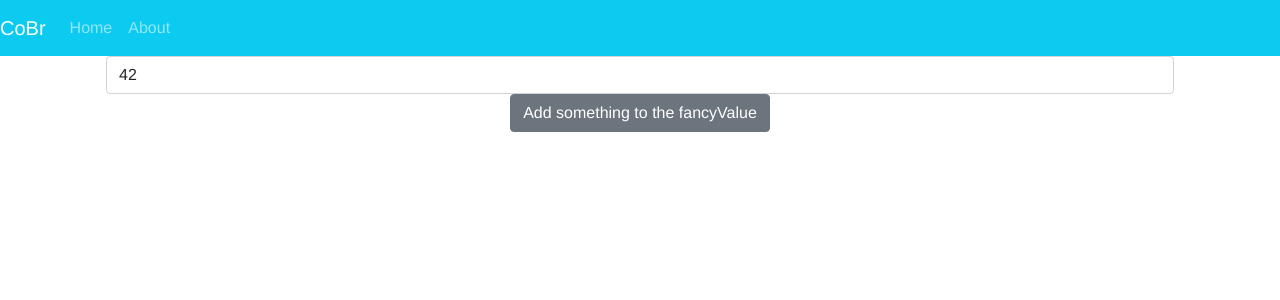
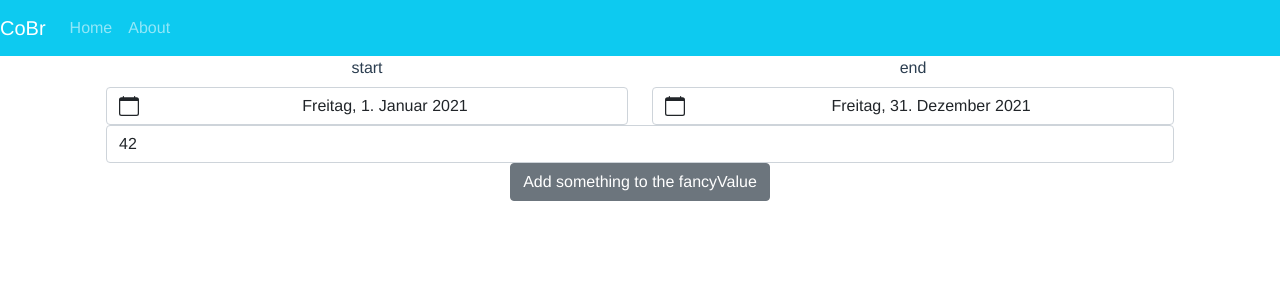
Before and after one commit to marmer/code-brunch-calc, a Vue app: page / in a window 1280 px wide. Shown: the top 300 px of the page. Built offline with nearby package versions, Linux system fonts and the light colour scheme.

Commit message:
a date range

```diff
--- a/src/components/CodeBrunchCalculator.vue
+++ b/src/components/CodeBrunchCalculator.vue
@@ -1,6 +1,23 @@
 <template>
+<!--  todo inner data range picker component-->
   <b-container>
-    <b-form-input type="text" v-model="fancyValue"></b-form-input>
+    <b-row>
+      <b-col>
+        <b-form-group label="start">
+          <b-form-datepicker
+            v-model="startDate"
+            locale="de" start-weekday="0"/>
+        </b-form-group>
+      </b-col>
+      <b-col>
+        <b-form-group label="end">
+          <b-form-datepicker
+            v-model="endDate"
+            locale="de" start-weekday="0"/>
+        </b-form-group>
+      </b-col>
+    </b-row>
+    <b-form-input v-model="fancyValue" type="text"></b-form-input>
     <b-button @click="addSomethingToTheValue()">Add something to the fancyValue</b-button>
   </b-container>
 </template>
@@ -11,6 +28,8 @@ import { Component, Vue } from 'vue-property-decorator'
 @Component
 export default class CodeBrunchCalculator extends Vue {
   private fancyValue = '42'
+  private startDate = '2021-01-01' // TODO: marmer 26.08.2021 First day of current year
+  private endDate = '2021-12-31' // TODO: marmer 26.08.2021 Last day of current year
 
   addSomethingToTheValue (): void {
     this.fancyValue = this.fancyValue + 'noch was'
```
Also changed, not shown: src/plugins/bootstrap-vue.ts (renamed from src/plugins/bootstrap-vue.js), 1 other file (tests, documents, lock files or other folders).
